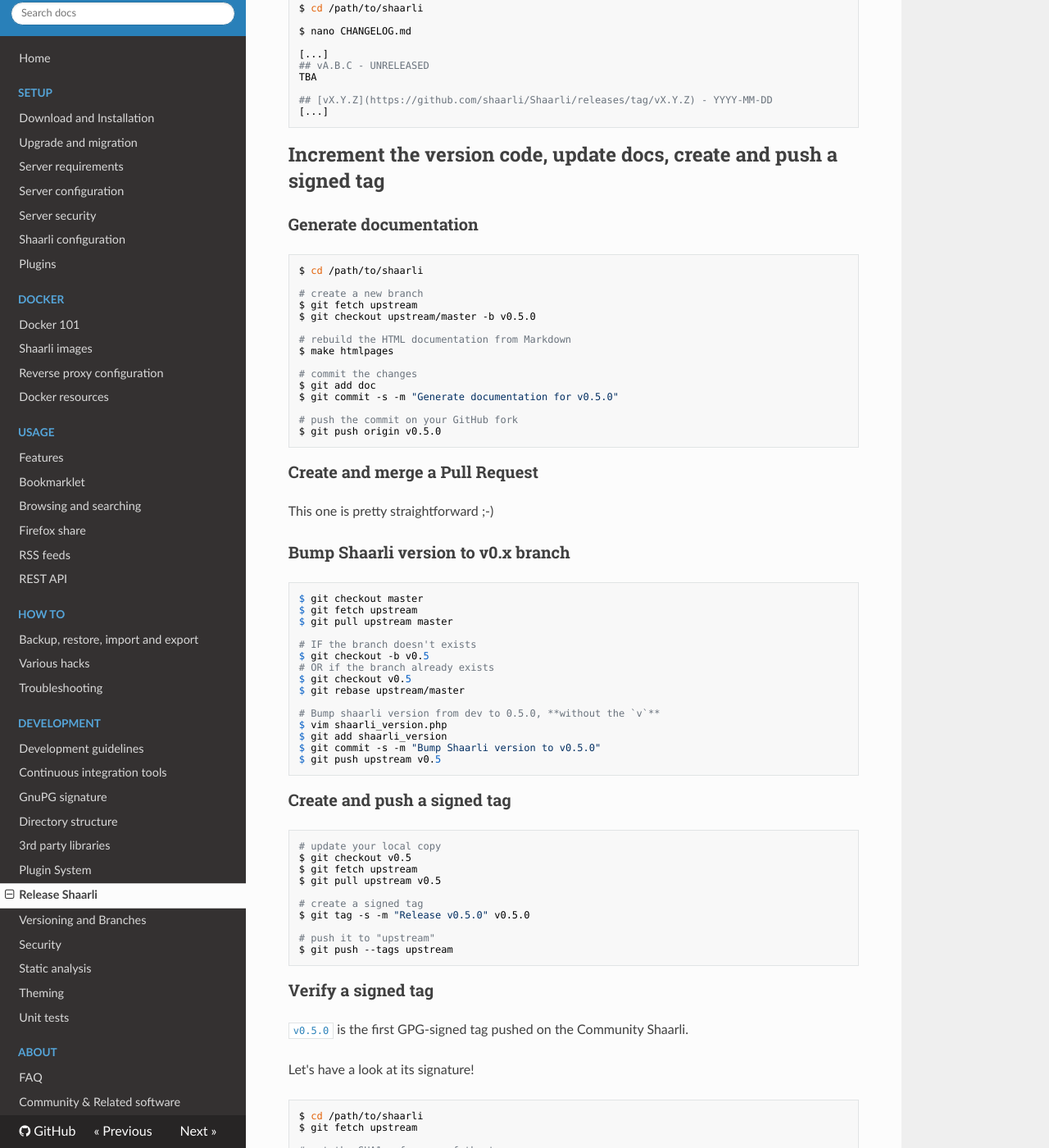
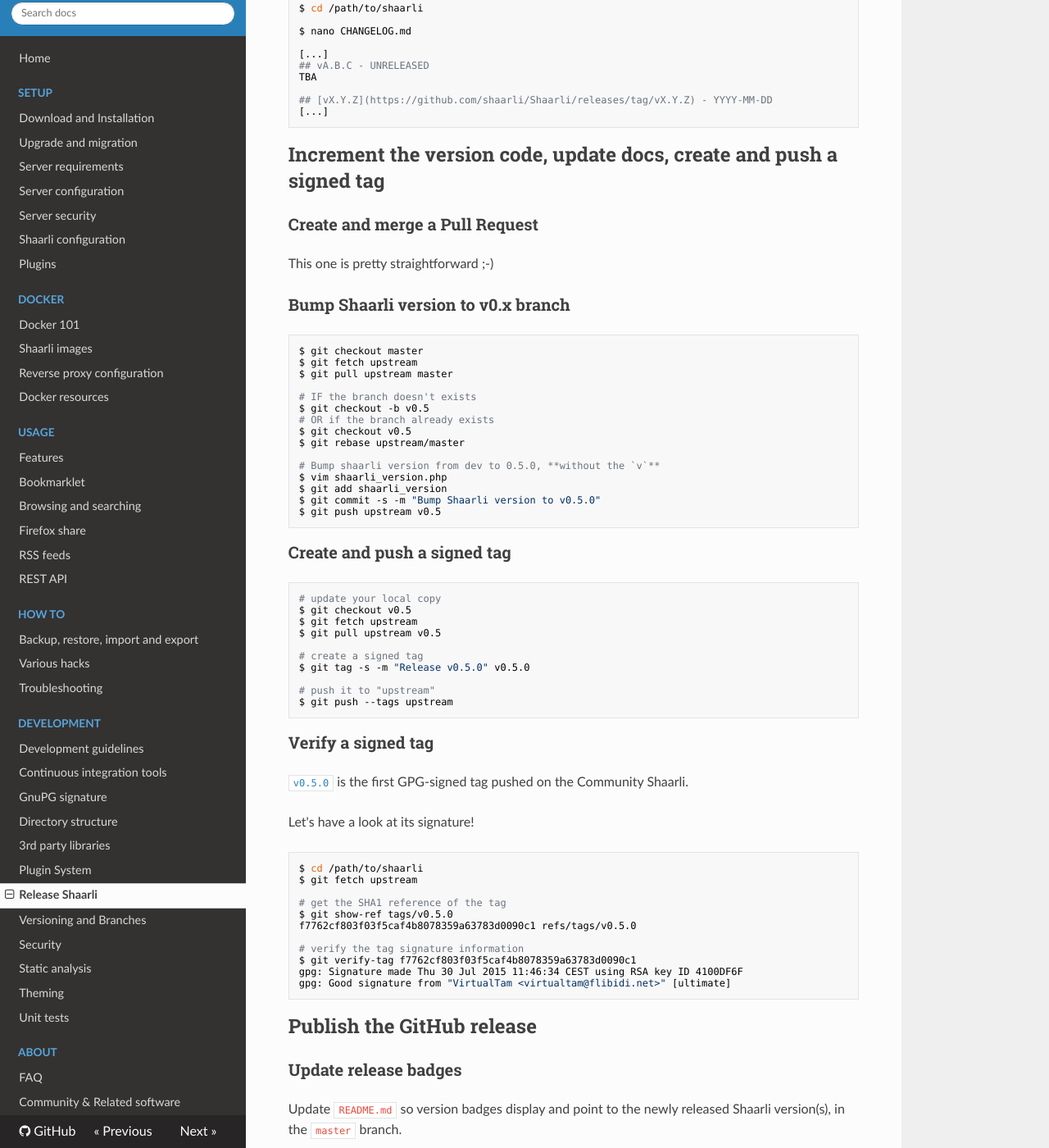
Before and after one commit to sebsauvage/Shaarli, an MkDocs documentation site: the page built from doc/md/Release-Shaarli.md, in a window 1280 px wide and 1400 px high, scrolled down 985 px. Shown: the whole window at 82% size. Built offline with MkDocs 1.6.1, drawn with Linux system fonts in a browser that asks for light colours; nearby versions of some CDN libraries; old or Windows-style settings are respelled for this version of MkDocs.

Commit message:
documentation: remove obsolete doc release instructions
Signed-off-by: VirtualTam <virtualtam@flibidi.net>

````diff
--- a/doc/md/Release-Shaarli.md
+++ b/doc/md/Release-Shaarli.md
@@ -45,31 +45,12 @@
 
 
 ## Increment the version code, update docs, create and push a signed tag
-### Generate documentation
-```bash
-$ cd /path/to/shaarli
-
-# create a new branch
-$ git fetch upstream
-$ git checkout upstream/master -b v0.5.0
-
-# rebuild the HTML documentation from Markdown
-$ make htmlpages
-
-# commit the changes
-$ git add doc
-$ git commit -s -m "Generate documentation for v0.5.0"
-
-# push the commit on your GitHub fork
-$ git push origin v0.5.0
-```
-
 ### Create and merge a Pull Request
 This one is pretty straightforward ;-)
 
 ### Bump Shaarli version to v0.x branch
 
-```
+```bash
 $ git checkout master
 $ git fetch upstream
 $ git pull upstream master
````
